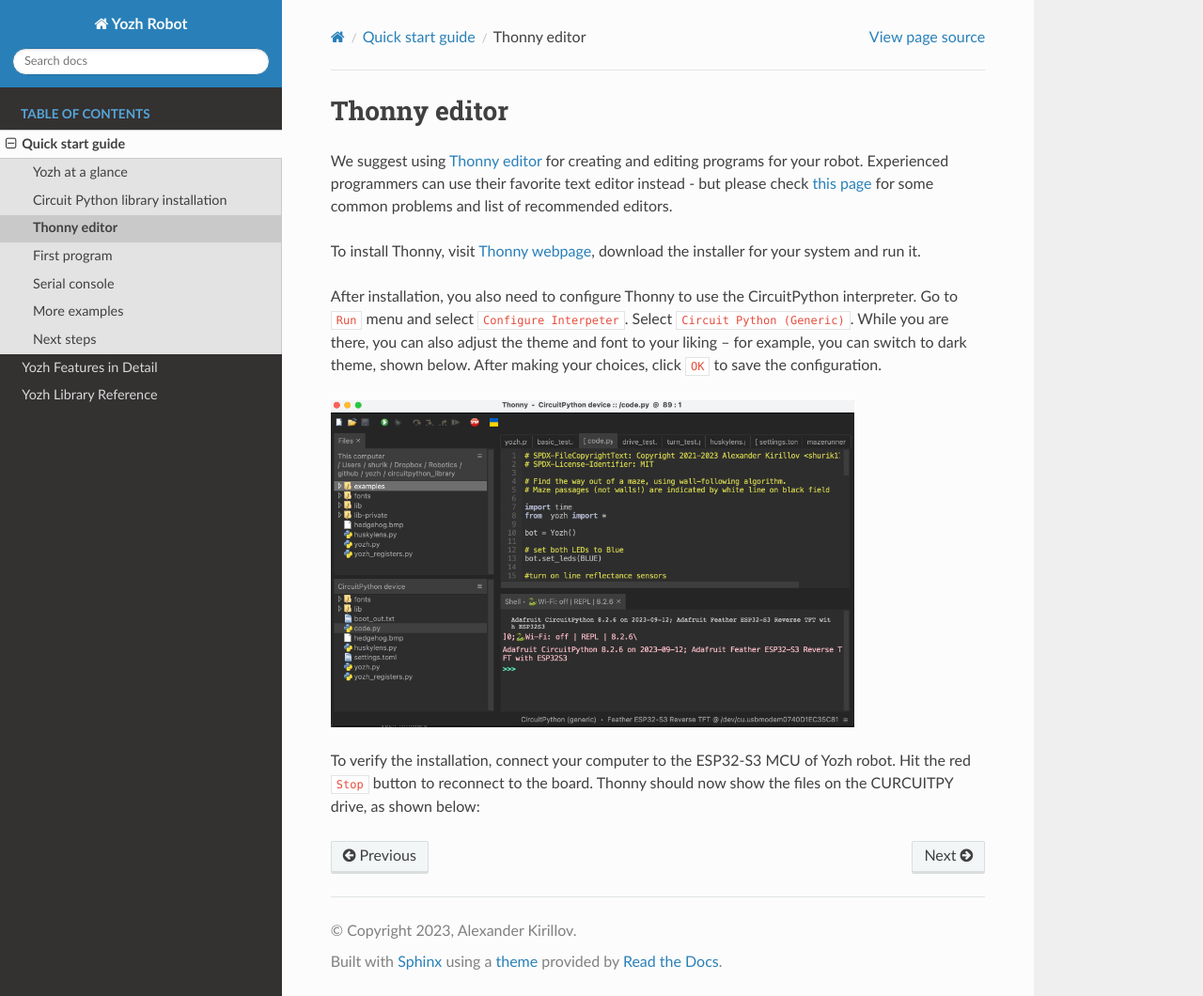
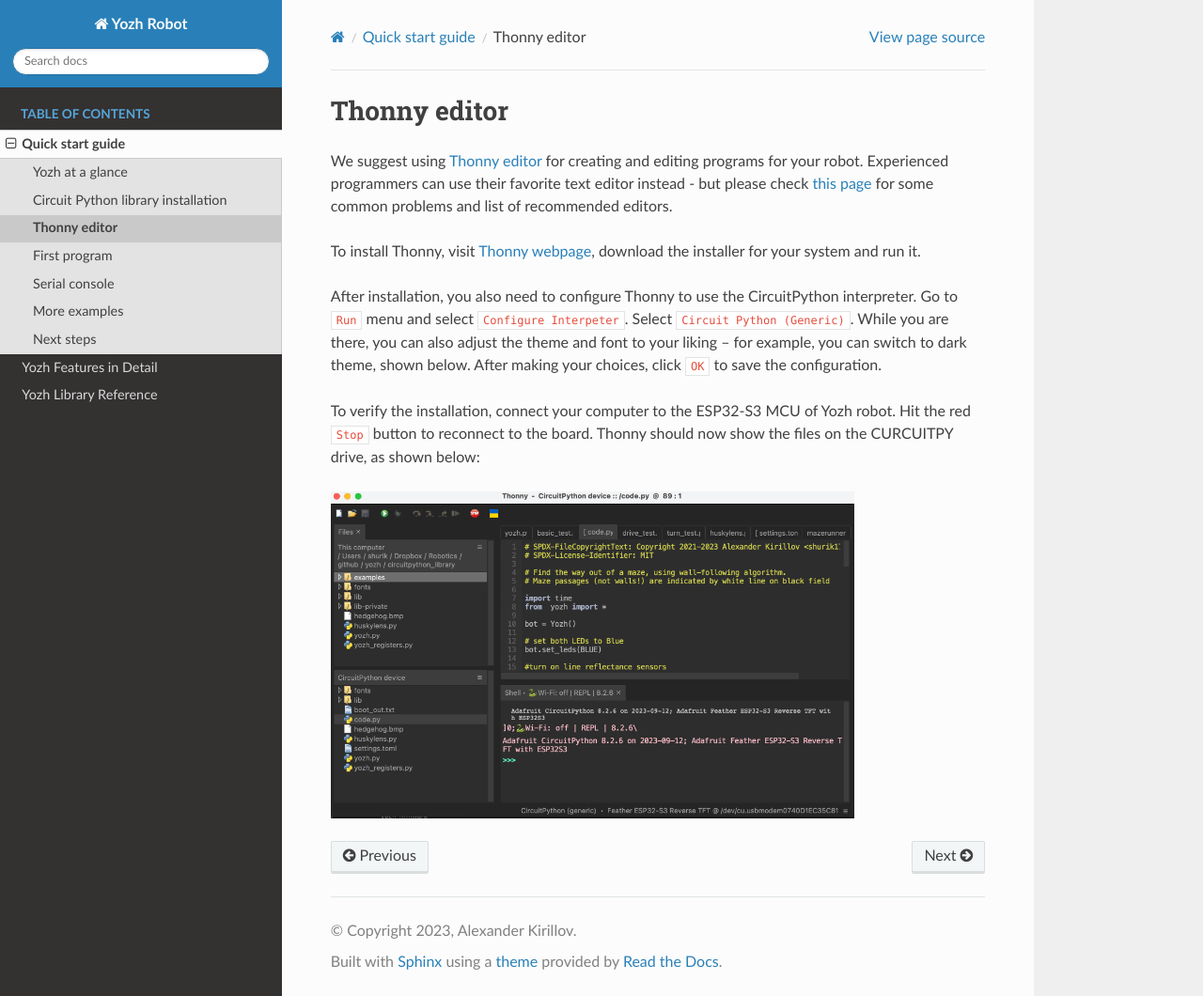
Before and after one commit to shurik179/yozh, a Sphinx documentation site: the page built from docs/quickstart/thonny.rst, in a window 1280 px wide and 1060 px high. Shown: the whole window at 94% size. Built offline with Sphinx 7.4.7 and the Read the Docs theme 2.0.0, drawn with Linux system fonts in a browser that asks for light colours; formulas are drawn with MathJax 3.

Commit message:
docs update

```diff
--- a/docs/quickstart/thonny.rst
+++ b/docs/quickstart/thonny.rst
@@ -16,10 +16,11 @@
 you can switch to dark theme, shown below. After making your choices, click ``OK`` to
 save the configuration.
 
-.. figure:: ../images/thonny.png
-    :alt: Thonny editor
-    :width: 80%
 
 To verify the installation, connect your computer to the ESP32-S3 MCU of Yozh robot.
 Hit the red ``Stop`` button to reconnect to the board. Thonny should now show the files
 on the CURCUITPY drive,  as shown below:
+
+.. figure:: ../images/thonny.png
+    :alt: Thonny editor
+    :width: 80%
```
Also changed, not shown: 1 other file.
